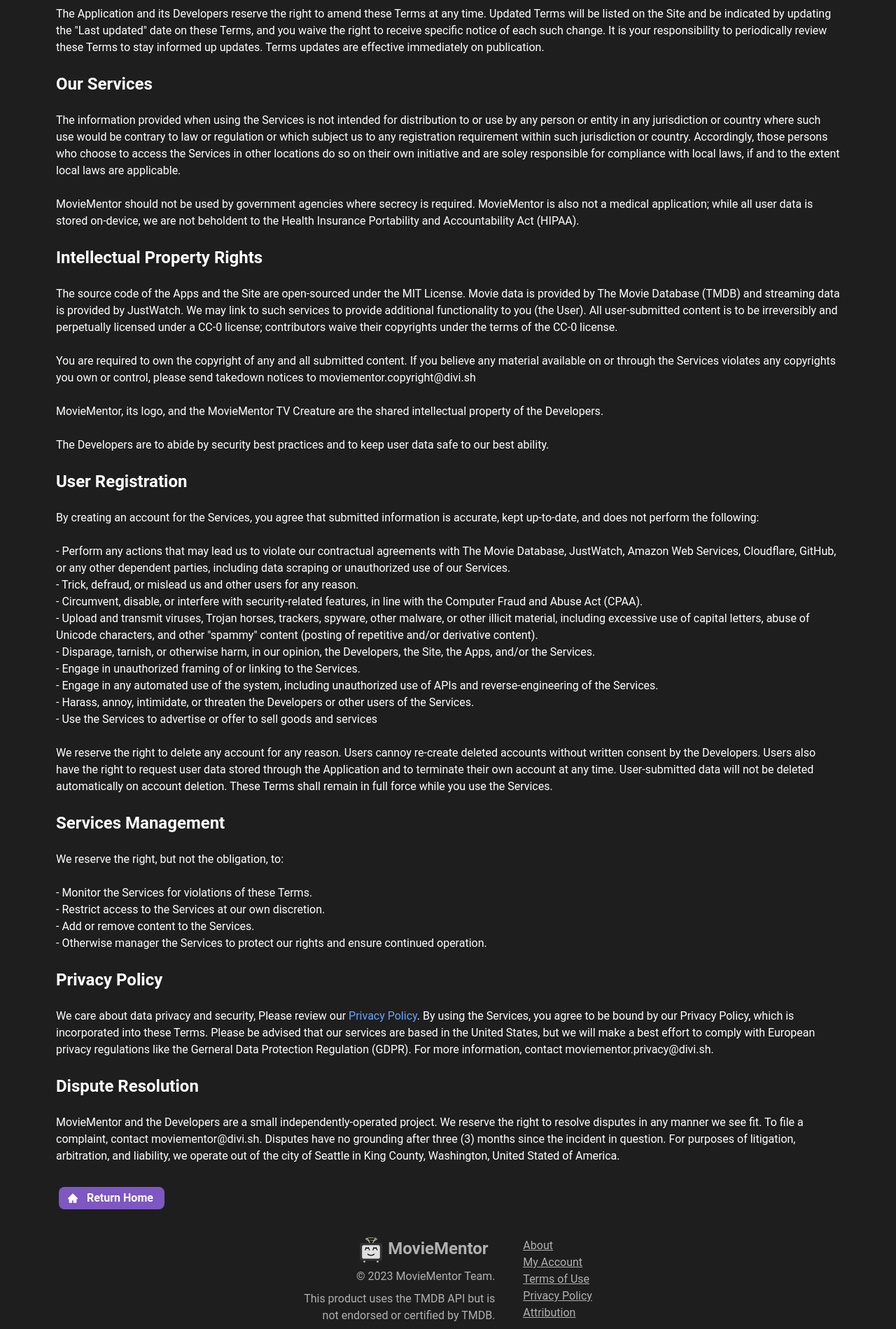
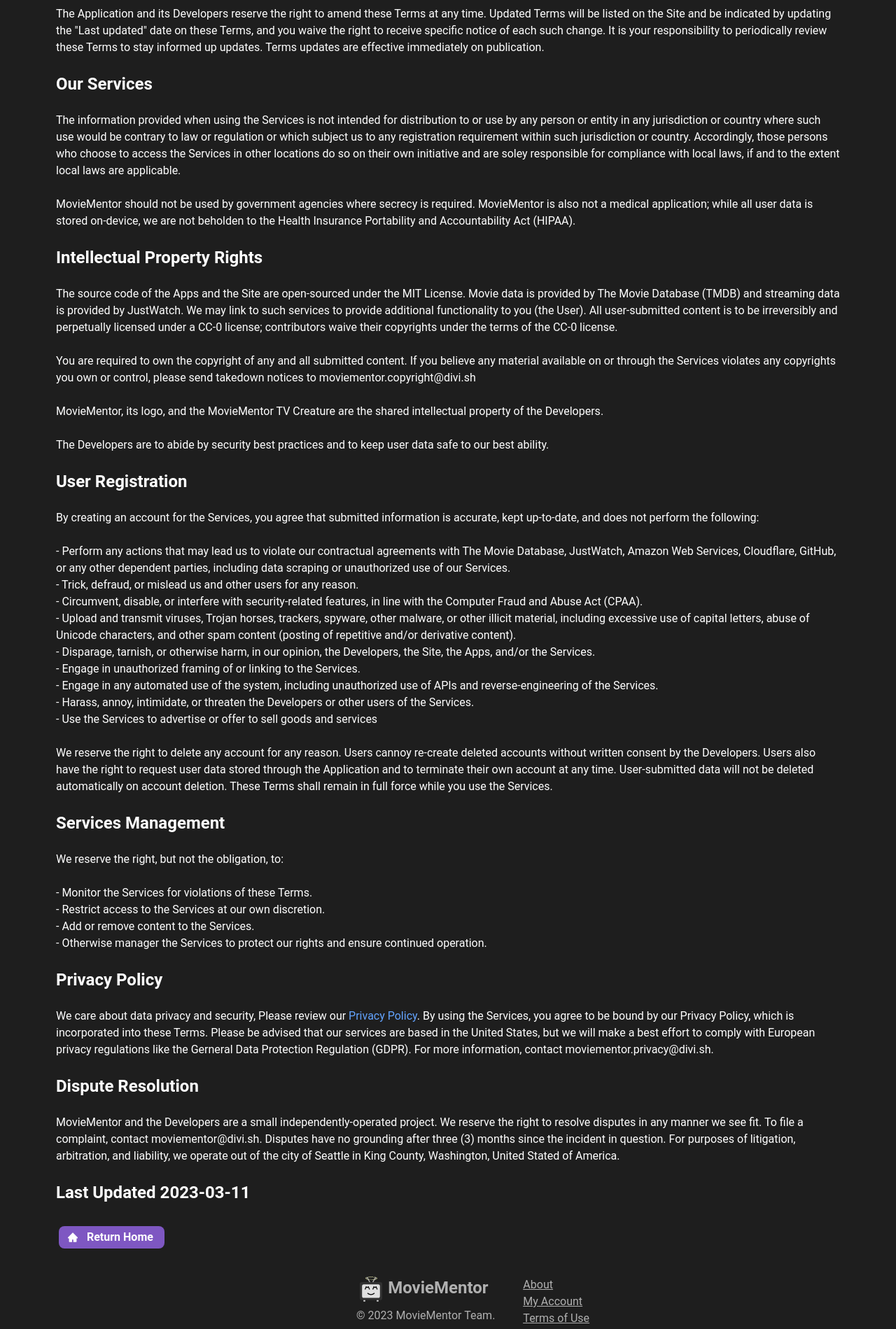
Before and after one commit to ContentWarnings/WebFrontend, a React (Create React App) app: page /tos in a window 1280 px wide. Shown: the part 452-2351 px from the top of the page at 70% size. Built offline with nearby package versions, Linux system fonts and the light colour scheme; no server answers.

Commit message:
Wording Changes Made
See comments by Nathan for specifics. All of the changes made sense to me.

```diff
--- a/src/pages/About.tsx
+++ b/src/pages/About.tsx
@@ -9,7 +9,7 @@
                 <br />
                 <p className="text-1xl">MovieMentor is an application developed by Jeffrey DiVincent, Adam Fernandes, Jacob Franz, Nathanael Gaulke, Lauren Morris, and Garrett Spears as part of our Senior Design Project for Computer Science at the University of Central Florida.</p>
                 <br />
-                <p className="text-1xl">We wanted to create a place where users could gain more detailed information on potential trauma and content sensitivities found in certain movies. The MPAA rating system has a general guideline for ages and content found in movies, but has been subject to differing classification over the years making it merely a starting point. We have also used sites like Common Sense Media and Does the Dog Die, however we found that they focused on parental guidance and extremely traumatic events. We wanted to have a more wider platform that accommodated all sorts of potentially sensitive issues to serve a wider audience and include other groups of trauma that may be overlooked by the general population. Additionally, we wanted to designe the platform so that a user could hide content warnings they did not want to come in contact with at all, as well as reduce the chance of movie spoilers by having users opt to look closer at a content warning they might be on the fence about.</p>
+                <p className="text-1xl">We wanted to create a place where users could gain more detailed information on potential trauma and content sensitivities found in certain movies. The MPAA rating system has a general guideline for ages and content found in movies, but has been subject to differing classification over the years making it merely a starting point. We have also used sites like Common Sense Media and Does the Dog Die, however we found that they focused on parental guidance and extremely traumatic events. We wanted to have a more wider platform that accommodated all sorts of potentially sensitive issues to serve a wider audience and include other groups of trauma that may be overlooked by the general population. Additionally, we wanted to designed the platform so that a user could hide content warnings they do not want to come in contact with at all, as well as reduce the chance of movie spoilers by having users opt to look closer at a content warning they might be on the fence about.</p>
                 <br />
                 <p className="text-1xl">We hope that you find this application useful in your search for new movies to watch that are interesting and trauma-free to you.</p>
                 <br />
--- a/src/pages/PrivacyPolicy.tsx
+++ b/src/pages/PrivacyPolicy.tsx
@@ -21,7 +21,7 @@
                 <br />
                 <p className="text-1xl font-bold" style={{color: "#b085f5"}}>For your safety, your content warnings are NOT stored on MovieMentor's servers, rather saved in your browser on your local machine.</p>
                 <br />
-                <p className="text-1xl">In compliance with regulations such as those presented by the General Data Protection Regulation (GDPR) and California Consumer Protection Act (CCPA) all data is secured and monitored for potential data breaches. Additionally users are provided with the option to delete their account including all data stored, as well as export all of the data stored on an individual. </p>
+                <p className="text-1xl">In compliance with regulations such as those presented by the General Data Protection Regulation (GDPR) and California Consumer Protection Act (CCPA), all data is secured and monitored for potential data breaches. Additionally users are provided with the option to delete their account including all data stored, as well as export all of the data stored on an individual. </p>
                 <br />
                 <h2 className="text-2xl font-bold">Legal Compliance</h2>
                 <br />
--- a/src/pages/Tos.tsx
+++ b/src/pages/Tos.tsx
@@ -21,7 +21,7 @@
                 <br />
                 <p className="text-1xl">The information provided when using the Services is not intended for distribution to or use by any person or entity in any jurisdiction or country where such use would be contrary to law or regulation or which subject us to any registration requirement within such jurisdiction or country. Accordingly, those persons who choose to access the Services in other locations do so on their own initiative and are soley responsible for compliance with local laws, if and to the extent local laws are applicable.</p>
                 <br />
-                <p className="text-1xl">MovieMentor should not be used by government agencies where secrecy is required. MovieMentor is also not a medical application; while all user data is stored on-device, we are not beholdent to the Health Insurance Portability and Accountability Act (HIPAA).</p>
+                <p className="text-1xl">MovieMentor should not be used by government agencies where secrecy is required. MovieMentor is also not a medical application; while all user data is stored on-device, we are not beholden to the Health Insurance Portability and Accountability Act (HIPAA).</p>
                 <br />
                 <h2 className="text-2xl font-bold">Intellectual Property Rights</h2>
                 <br />
@@ -40,7 +40,7 @@
                 <p className="text-1xl">- Perform any actions that may lead us to violate our contractual agreements with The Movie Database, JustWatch, Amazon Web Services, Cloudflare, GitHub, or any other dependent parties, including data scraping or unauthorized use of our Services.</p>
                 <p className="text-1xl">- Trick, defraud, or mislead us and other users for any reason.</p>
                 <p className="text-1xl">- Circumvent, disable, or interfere with security-related features,  in line with the Computer Fraud and Abuse Act (CPAA).</p>
-                <p className="text-1xl">- Upload and transmit viruses, Trojan horses, trackers, spyware, other malware, or other illicit material, including excessive use of capital letters, abuse of Unicode characters, and other "spammy" content (posting of repetitive and/or derivative content). </p>
+                <p className="text-1xl">- Upload and transmit viruses, Trojan horses, trackers, spyware, other malware, or other illicit material, including excessive use of capital letters, abuse of Unicode characters, and other spam content (posting of repetitive and/or derivative content). </p>
                 <p className="text-1xl">- Disparage, tarnish, or otherwise harm, in our opinion, the Developers, the Site, the Apps, and/or the Services.</p>
                 <p className="text-1xl">- Engage in unauthorized framing of or linking to the Services.</p>
                 <p className="text-1xl">- Engage in any automated use of the system, including unauthorized use of APIs and reverse-engineering of the Services.</p>
@@ -69,6 +69,8 @@
                 <br />
                 <p className="text-1xl">MovieMentor and the Developers are a small independently-operated project. We reserve the right to resolve disputes in any manner we see fit. To file a complaint, contact moviementor@divi.sh. Disputes have no grounding after three (3) months since the incident in question. For purposes of litigation, arbitration, and liability, we operate out of the city of Seattle in King County, Washington, United Stated of America.</p>
                 <br />
+                <p className="text-2xl font-bold">Last Updated 2023-03-11</p>
+                <br />
 
             </div>
             <div className="my-2 flex items-center">
```
Also changed, not shown: src/MarkDown/About.md (+1 -1 lines), src/MarkDown/PrivacyPolicy.md (+1 -1 lines), src/MarkDown/Tos.md (+4 -2 lines).
